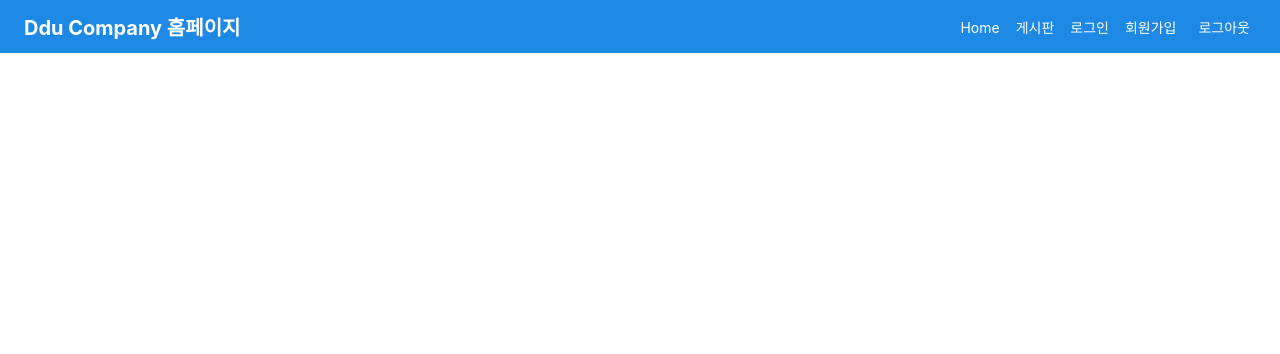
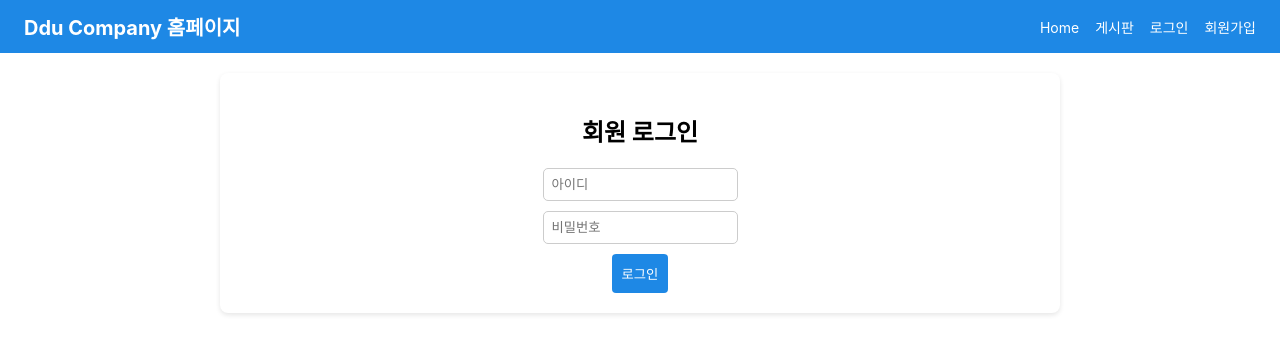
Before and after one commit to ddujeong/react_project5_front_251013, a React (Create React App) app: page /login in a window 1280 px wide. Shown: the top 354 px of the page. Built offline with nearby package versions, Linux system fonts and the light colour scheme; no server answers.

Commit message:
회원로그인 & 로그인 체크여부 & 로그아웃

```diff
--- a/src/App.js
+++ b/src/App.js
@@ -7,18 +7,37 @@ import Login from "./pages/Login";
 import SignUp from "./pages/SignUp";
 import BoardWrite from "./pages/BoardWrite";
 import BoardDetail from "./pages/BoardDetail";
+import { useEffect, useState } from 'react';
+import api from './api/axiosConfig';
 
 function App() {
+  const [user, setUser] = useState(null); // 현재 로그인한 유저의 이름
+  const checkUser = async () => {
+    try {
+      const res = await api.get("api/auth/me");
+      setUser(res.data.username);
+    } catch (error) {
+      setUser(null);
+    }
+  }
+  useEffect(() => {
+    checkUser();
+  },[]);
+
+  const handleLogout = async () => {
+    await api.post("/api/auth/logout");
+    setUser(null);
+  }
   return (
     <div>
-      <NavBar />
+      <NavBar onLogout={handleLogout} user={user}/>
       <Routes>
         <Route path='/' element={<Home />}></Route>
-        <Route path='/login' element={<Login />}></Route>
+        <Route path='/login' element={<Login onLogin={setUser} />}></Route>
         <Route path='/signup' element={<SignUp />}></Route>
-        <Route path='/board/:id' element={<Board />}></Route>
-        <Route path='/boardwrite' element={<BoardWrite />}></Route>
-        <Route path='/detail' element={<BoardDetail />}></Route>
+        <Route path='/board' element={<Board />}></Route>
+        <Route path='/board/write' element={<BoardWrite />}></Route>
+        <Route path='/board/:id' element={<BoardDetail />}></Route>
       </Routes>
     </div>
   );
--- a/src/component/NavBar.js
+++ b/src/component/NavBar.js
@@ -1,7 +1,7 @@
 import { Link } from "react-router-dom";
 import './NavBar.css';
 
-const NavBar = () => {
+const NavBar = ({onLogout, user}) => {
     return(
         <nav className="navbar">
             <div className="logo">
@@ -10,9 +10,10 @@ const NavBar = () => {
             <div className="menu">
                 <Link to= "/">Home</Link>
                 <Link to= "/board">게시판</Link>
-                <Link to= "/login">로그인</Link>
-                <Link to= "/signup">회원가입</Link>
-                <button className="logout_btn">로그아웃</button>
+                {!user && <Link to= "/login">로그인</Link>}
+                {/* user가 null 값일때만 보임 */}
+                {!user &&<Link to= "/signup">회원가입</Link>}
+                {user &&<button className="logout_btn" onClick={onLogout}>로그아웃</button>}
             </div>
         </nav>
     )
--- a/src/pages/Login.css
+++ b/src/pages/Login.css
@@ -0,0 +1,29 @@
+.form_container {
+    text-align: center;
+    max-width: 800px;
+    margin: 20px auto;
+    padding: 20px;
+    background-color: white;
+    border-radius: 8px;
+    box-shadow: 0 2px 5px rgba(0, 0, 0, 0.1);
+    display: flex;
+    flex-direction: column;
+}
+.form_container input {
+    padding: 8px;
+    border: 1px solid #cccccc;
+    border-radius: 5px;
+    margin-bottom: 10px;
+}
+.form_container button {
+    padding: 10px;
+    background: #1e88e5;
+    color: white;
+    border: none;
+    border-radius: 4px;
+    cursor: pointer;
+}
+.form_container button:hover {
+    background: #0263b8;
+    color: white;
+}
--- a/src/pages/Login.js
+++ b/src/pages/Login.js
@@ -1,8 +1,36 @@
+import { useState } from 'react';
 import './Login.css';
-const Login = () => {
+import { replace, useNavigate } from 'react-router-dom';
+import api from '../api/axiosConfig';
+const Login = ({onLogin}) => {
+    const [username, setUsername] = useState("");
+    const [password, setPassword] = useState("");
+    const navigate = useNavigate();
+    const handleLogin = async(e) => {
+        e.preventDefault();
+        try {
+            // 로그인 요청(폼 데이터 방식)
+            await api.post("/api/auth/login",
+                new URLSearchParams({username, password}));
+                // 현재 로그인 한 사용자 정보 가져오기
+                const res = await api.get("/api/auth/me");
+                onLogin(res.data.username) // App에서 전달된 props인 onLogin 값으로 로그인 한 유저의 username 전달
+
+            alert("로그인 성공!");
+            navigate("/", {replace: true});
+        } catch (err) {
+            console.error(err);
+            alert("로그인 실패!");
+        }
+    }
     return(
-        <div className=''>
-
+        <div className='form_container'>
+            <h2>회원 로그인</h2>
+            <form onSubmit={handleLogin}>
+                <input type='text' placeholder='아이디' value={username} onChange={(e) => setUsername(e.target.value)}></input><br></br>
+                <input type='password' placeholder='비밀번호' value={password} onChange={(e)=> setPassword(e.target.value)}></input><br></br>
+                <button type='submit'>로그인</button>
+            </form>
         </div>
     )
 };
--- a/src/pages/SignUp.js
+++ b/src/pages/SignUp.js
@@ -1,6 +1,5 @@
 import { useState } from 'react';
 import './SignUp.css';
-import axios from 'axios';
 import { useNavigate } from 'react-router-dom';
 import api from '../api/axiosConfig';
 const SignUp = () => {
@@ -8,6 +7,7 @@ const SignUp = () => {
     const [password, setPassword] = useState("");
     const navigate = useNavigate();
     const handleSignUp = async(e) => {
+        e.preventDefault();
         try {
             await api.post("/api/auth/signup",
                 {username, password})
```
